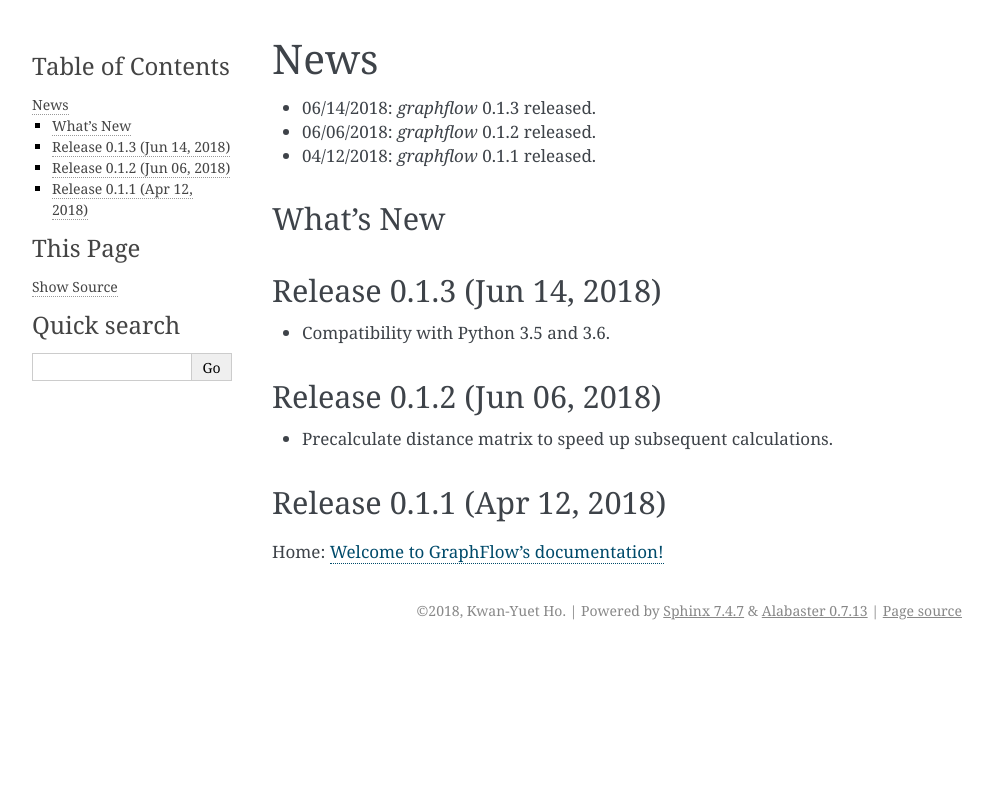
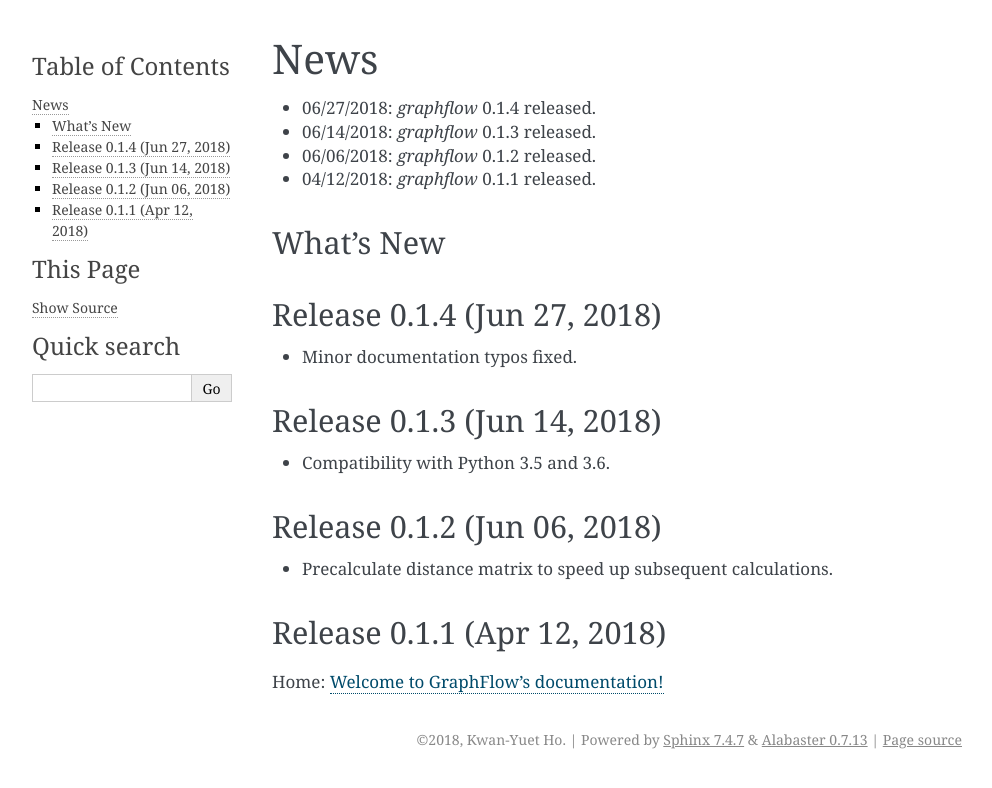
Before and after one commit to stephenhky/GraphFlow, a Sphinx documentation site: the page built from doc/source/news.rst, in a window 1280 px wide. Shown: the top 788 px of the page, without its empty margins (148-1140 px from the left). Built offline with Sphinx 7.4.7, drawn with Linux system fonts in a browser that asks for light colours.

Commit message:
releasing 0.1.4

```diff
--- a/doc/source/news.rst
+++ b/doc/source/news.rst
@@ -1,12 +1,19 @@
 News
 ====
 
+* 06/27/2018: `graphflow` 0.1.4 released.
 * 06/14/2018: `graphflow` 0.1.3 released.
 * 06/06/2018: `graphflow` 0.1.2 released.
 * 04/12/2018: `graphflow` 0.1.1 released.
 
 What's New
 ----------
+
+Release 0.1.4 (Jun 27, 2018)
+----------------------------
+
+* Minor documentation typos fixed.
+
 
 Release 0.1.3 (Jun 14, 2018)
 ----------------------------
```
Also changed, not shown: README.md (+1 -0 lines).
